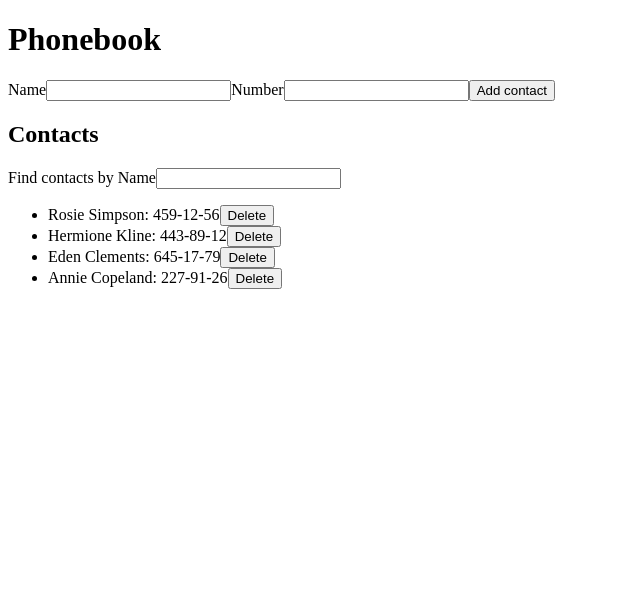
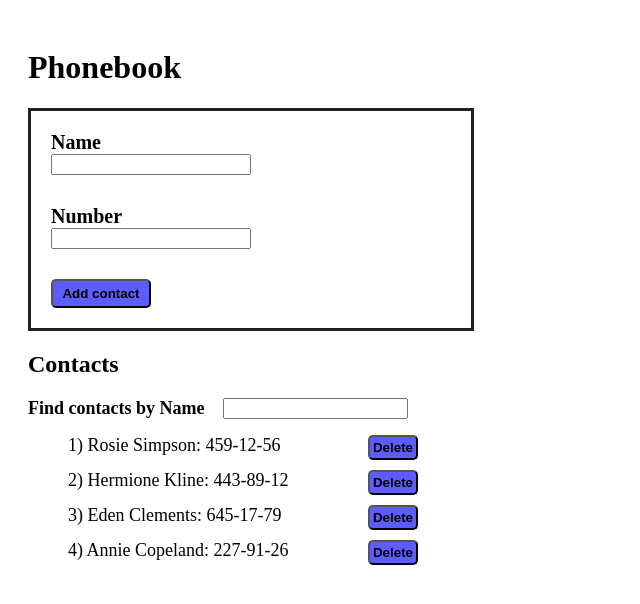
Before and after one commit to andriy-lanyk/goit-react-hw-02-phonebook, a React (Create React App) app: page / in a window 1280 px wide. Shown: the top 604 px of the page, without its empty margins (0-640 px from the left). Built offline with nearby package versions, Linux system fonts and the light colour scheme.

Commit message:
Add components and styles

```diff
--- a/src/App/App.js
+++ b/src/App/App.js
@@ -1,5 +1,9 @@
 import React, { Component } from "react";
 import { v4 as uuidv4 } from "uuid";
+import ContactForm from "../ContactForm";
+import ContactList from "../ContactList";
+import Filter from "../Filter";
+import { Container } from "./App.styles";
 
 class App extends Component {
   state = {
@@ -10,30 +14,22 @@ class App extends Component {
       { id: "id-4", name: "Annie Copeland", number: "227-91-26" },
     ],
     filter: "",
-    name: "",
-    number: "",
   };
 
-  getValue = (e) => {
-    const name = e.currentTarget.name;
-    this.setState({ [name]: e.currentTarget.value });
+  getFilter = (value) => {
+    this.setState({ filter: value });
   };
 
-  getContact = (e) => {
-    e.preventDefault();
+  getContact = ({ name, number }) => {
     const { contacts } = this.state;
-    const doubleContact = contacts.find(
-      (item) => item.name === e.target[0].value
-    );
+    const doubleContact = contacts.find((item) => item.name === name);
     if (doubleContact) {
       alert(`${doubleContact.name} is already in contacts`);
-      this.resetState();
       return;
     }
-    this.setState(({ contacts, name, number }) => ({
+    this.setState(({ contacts }) => ({
       contacts: [...contacts, { id: uuidv4(), name, number }],
     }));
-    this.resetState();
   };
 
   deleteContact = (contactId) => {
@@ -50,14 +46,12 @@ class App extends Component {
         (prevState = {
           contacts: [...prevState.contacts],
           filter: "",
-          name: "",
-          number: "",
         })
     );
   };
 
   render() {
-    const { name, contacts, number, filter } = this.state;
+    const { contacts, filter } = this.state;
 
     const normalizedFilter = filter.toLowerCase();
     const visibleContacts = contacts.filter((contact) =>
@@ -65,58 +59,17 @@ class App extends Component {
     );
 
     return (
-      <>
+      <Container>
         <h1>Phonebook</h1>
-        <form onSubmit={this.getContact}>
-          <label>
-            Name
-            <input
-              type="text"
-              name="name"
-              pattern="^[a-zA-Zа-яА-Я]+(([' -][a-zA-Zа-яА-Я ])?[a-zA-Zа-яА-Я]*)*$"
-              title="Имя может состоять только из букв, апострофа, тире и пробелов. Например Adrian, Jacob Mercer, Charles de Batz de Castelmore d'Artagnan и т. п."
-              required
-              onChange={this.getValue}
-              value={name}
-            />
-          </label>
-          <label>
-            Number
-            <input
-              type="tel"
-              name="number"
-              pattern="\+?\d{1,4}?[-.\s]?\(?\d{1,3}?\)?[-.\s]?\d{1,4}[-.\s]?\d{1,4}[-.\s]?\d{1,9}"
-              title="Номер телефона должен состоять цифр и может содержать пробелы, тире, круглые скобки и может начинаться с +"
-              required
-              value={number}
-              onChange={this.getValue}
-            />
-          </label>
-          <button type="submit">Add contact</button>
-        </form>
+        <ContactForm submit={this.getContact} />
         <h2>Contacts</h2>
-        <label>
-          Find contacts by Name
-          <input
-            type="text"
-            name="filter"
-            value={filter}
-            onChange={this.getValue}
-          />
-        </label>
-        {contacts && (
-          <ul>
-            {visibleContacts.map(({ id, name, number }) => (
-              <li key={id}>
-                <span>
-                  {name}: {number}
-                </span>
-                <button onClick={() => this.deleteContact(id)}>Delete</button>
-              </li>
-            ))}
-          </ul>
-        )}
-      </>
+        <Filter change={this.getFilter} filter={filter} />
+        <ContactList
+          contacts={contacts}
+          visibleContacts={visibleContacts}
+          getElement={this.deleteContact}
+        />
+      </Container>
     );
   }
 }
--- /dev/null
+++ b/src/App/App.styles.js
@@ -0,0 +1,5 @@
+import styled from "@emotion/styled";
+
+export const Container = styled.div`
+  padding: 20px;
+`;
--- a/src/ContactForm/ContactForm.js
+++ b/src/ContactForm/ContactForm.js
@@ -1,3 +1,59 @@
 import React, { Component } from "react";
+import { Form, Label, Btn } from "./ContactForm.styles";
 
-class ContactForm extends Component {}
+class ContactForm extends Component {
+  state = {
+    name: "",
+    number: "",
+  };
+
+  getValue = (e) => {
+    const { name, value } = e.currentTarget;
+    this.setState({ [name]: value });
+  };
+
+  handleChange = (e) => {
+    e.preventDefault();
+    this.props.submit(this.state);
+    this.reset();
+  };
+
+  reset = () => {
+    this.setState({ name: "", number: "" });
+  };
+
+  render() {
+    const { name, number } = this.state;
+    return (
+      <Form onSubmit={this.handleChange}>
+        <Label>
+          Name
+          <input
+            type="text"
+            name="name"
+            pattern="^[a-zA-Zа-яА-Я]+(([' -][a-zA-Zа-яА-Я ])?[a-zA-Zа-яА-Я]*)*$"
+            title="Имя может состоять только из букв, апострофа, тире и пробелов. Например Adrian, Jacob Mercer, Charles de Batz de Castelmore d'Artagnan и т. п."
+            required
+            onChange={this.getValue}
+            value={name}
+          />
+        </Label>
+        <Label>
+          Number
+          <input
+            type="tel"
+            name="number"
+            pattern="\+?\d{1,4}?[-.\s]?\(?\d{1,3}?\)?[-.\s]?\d{1,4}[-.\s]?\d{1,4}[-.\s]?\d{1,9}"
+            title="Номер телефона должен состоять цифр и может содержать пробелы, тире, круглые скобки и может начинаться с +"
+            required
+            value={number}
+            onChange={this.getValue}
+          />
+        </Label>
+        <Btn type="submit">Add contact</Btn>
+      </Form>
+    );
+  }
+}
+
+export default ContactForm;
--- /dev/null
+++ b/src/ContactForm/ContactForm.styles.js
@@ -0,0 +1,28 @@
+import styled from "@emotion/styled";
+
+const Form = styled.form`
+  display: flex;
+  flex-direction: column;
+  width: 400px;
+  padding: 20px;
+  border: 3px solid #212121;
+`;
+
+const Label = styled.label`
+  display: flex;
+  flex-direction: column;
+  width: 50%;
+  margin-bottom: 30px;
+  font-size: 20px;
+  font-weight: 800;
+`;
+
+const Btn = styled.button`
+  width: 100px;
+  padding: 5px;
+  font-weight: 600;
+  background-color: #5d5dff;
+  border-radius: 5px;
+`;
+
+export { Form, Label, Btn };
--- /dev/null
+++ b/src/ContactList/ContactList.js
@@ -0,0 +1,24 @@
+import React from "react";
+import { Btn, ItemText, Item } from "./ContactListStyles";
+
+const ContactList = ({ contacts, visibleContacts, getElement }) => {
+  return (
+    contacts && (
+      <ul>
+        {visibleContacts.map(({ id, name, number }, i) => (
+          <Item key={id}>
+            <ItemText>
+              {`${i + 1})    `}
+              {name}: {number}
+            </ItemText>
+            <Btn type="button" onClick={() => getElement(id)}>
+              Delete
+            </Btn>
+          </Item>
+        ))}
+      </ul>
+    )
+  );
+};
+
+export default ContactList;
--- /dev/null
+++ b/src/ContactList/ContactListStyles.js
@@ -0,0 +1,22 @@
+import styled from "@emotion/styled";
+
+const Btn = styled.button`
+  padding: 3px;
+  font-weight: 600;
+  background-color: #5d5dff;
+  border-radius: 5px;
+`;
+
+const ItemText = styled.span`
+  margin-right: 30px;
+`;
+
+const Item = styled.li`
+  display: flex;
+  justify-content: space-between;
+  margin-bottom: 10px;
+  width: 350px;
+  font-size: 18px;
+`;
+
+export { Btn, ItemText, Item };
--- /dev/null
+++ b/src/ContactList/index.js
@@ -0,0 +1 @@
+export { default } from "./ContactList";
--- /dev/null
+++ b/src/Filter/Filter.js
@@ -0,0 +1,23 @@
+import React from "react";
+import { Label } from "./Filter.styles";
+
+const Filter = ({ change, filter }) => {
+  function getFilterValue(e) {
+    const { value } = e.currentTarget;
+    change(value);
+  }
+
+  return (
+    <Label>
+      Find contacts by Name
+      <input
+        type="text"
+        name="filter"
+        value={filter}
+        onChange={getFilterValue}
+      />
+    </Label>
+  );
+};
+
+export default Filter;
--- /dev/null
+++ b/src/Filter/Filter.styles.js
@@ -0,0 +1,9 @@
+import styled from "@emotion/styled";
+
+export const Label = styled.label`
+  display: flex;
+  justify-content: space-between;
+  width: 380px;
+  font-size: 18px;
+  font-weight: 600;
+`;
--- /dev/null
+++ b/src/Filter/index.js
@@ -0,0 +1 @@
+export { default } from "./Filter";
```
